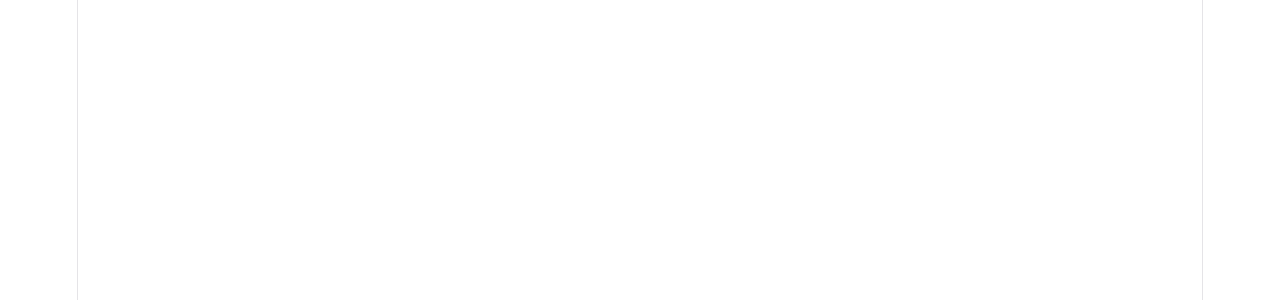
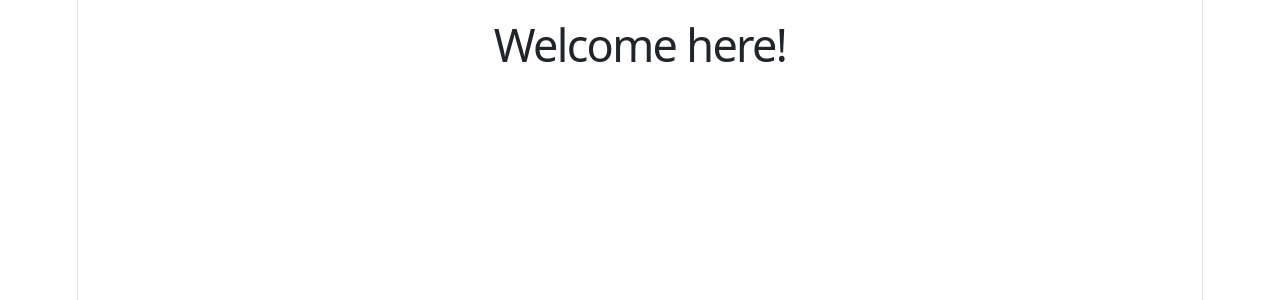
Before and after one commit to ihsky065/login-page-w-react-router, a React (Vite) app: page / in a window 1280 px wide. Shown: the top 300 px of the page. Built offline with nearby package versions, Linux system fonts and the light colour scheme; the HTML template or start-up script is replaced by a standard one.

Commit message:
Render React router elements into web page

```diff
--- a/src/App.jsx
+++ b/src/App.jsx
@@ -3,5 +3,11 @@ import { BrowserRouter, Route, Routes } from 'react-router-dom';
 import Home from './pages/Home';
 
 export default function App () {
-
+    return(
+        <BrowserRouter>
+            <Routes>
+                <Route element={<Home/>} path='/' />
+            </Routes>
+        </BrowserRouter>
+    )
 }
```
